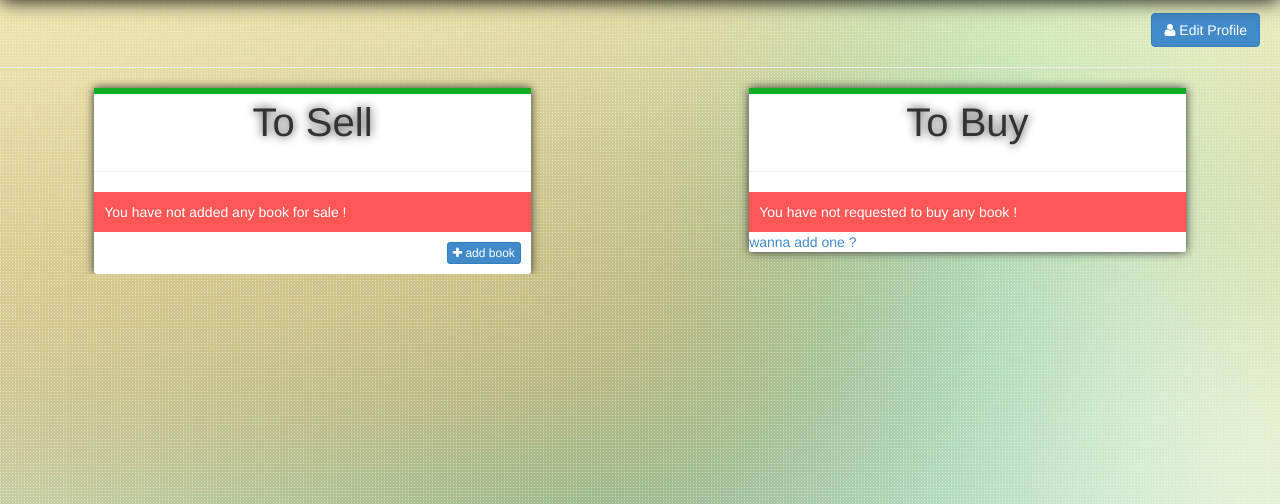
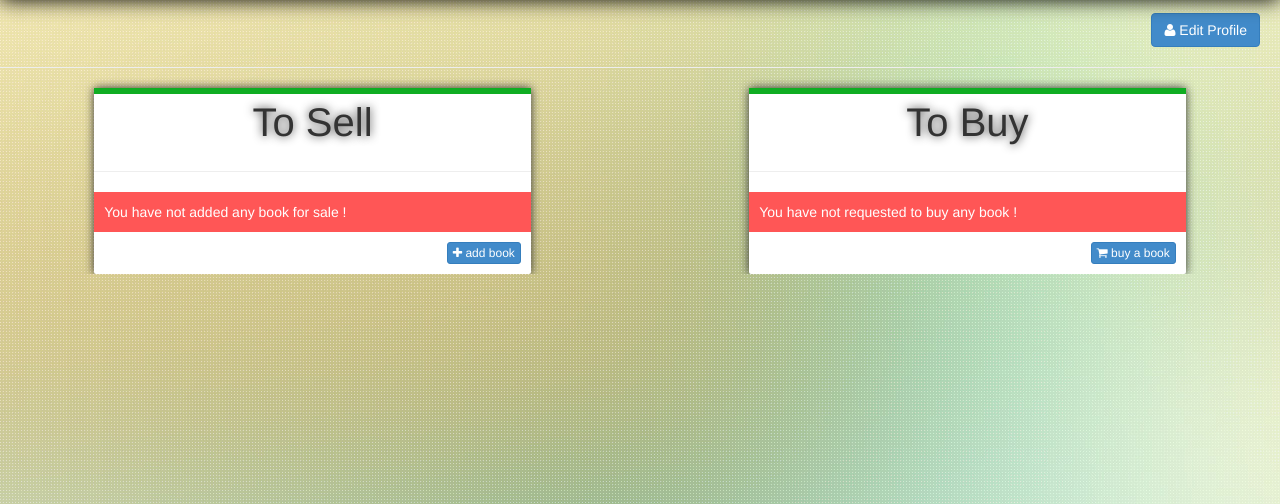
Before and after one commit to NebulaX/booksManiacs, a Django app: template website/booksManiacs/templates/booksManiacs/profile.html in a window 1280 px wide. Shown: the part 80-584 px from the top of the page. Run offline with Django 3.2, Linux system fonts and the light colour scheme; the template is opened without the code that fills it, so the values that code supplies are empty; parts of the project's set-up code (start-up, migrations or seed data) failed here and were passed over.

Commit message:
buy book button in profile added

```diff
--- a/website/booksManiacs/templates/booksManiacs/profile.html
+++ b/website/booksManiacs/templates/booksManiacs/profile.html
@@ -52,7 +52,7 @@
 						</ul>
 					{% else %}
 						<div class ="buySellWarn">You have not requested to buy any book !</div>
-						<a href="/booksManiacs/">wanna add one ?</a>
+						<a href="/booksManiacs/" class = "btn btn-primary btn-xs" id = "buyBook"><i class = "fa fa-shopping-cart"></i> buy a book</a>
 					{% endif %}
 				</div>
 			</div>
```
